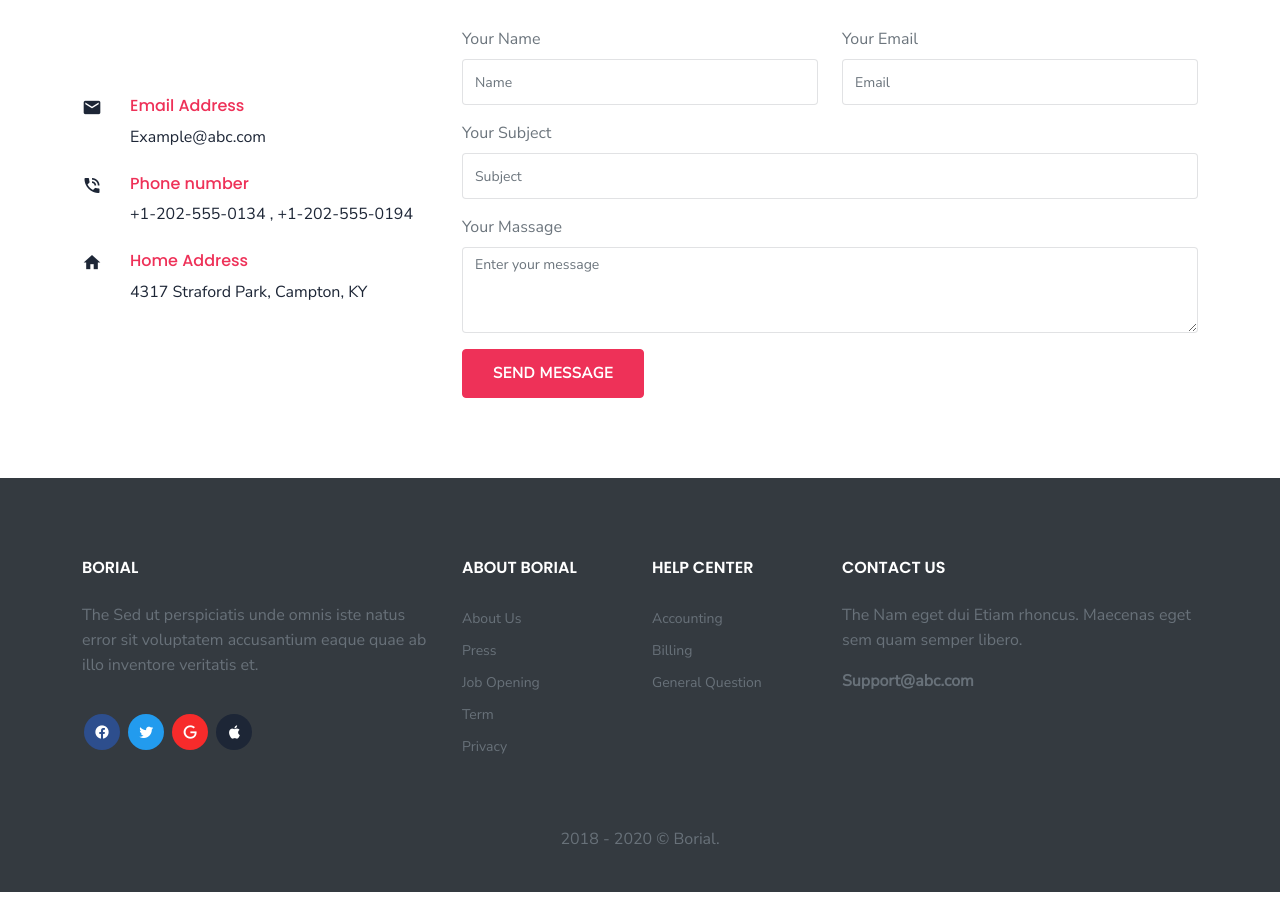
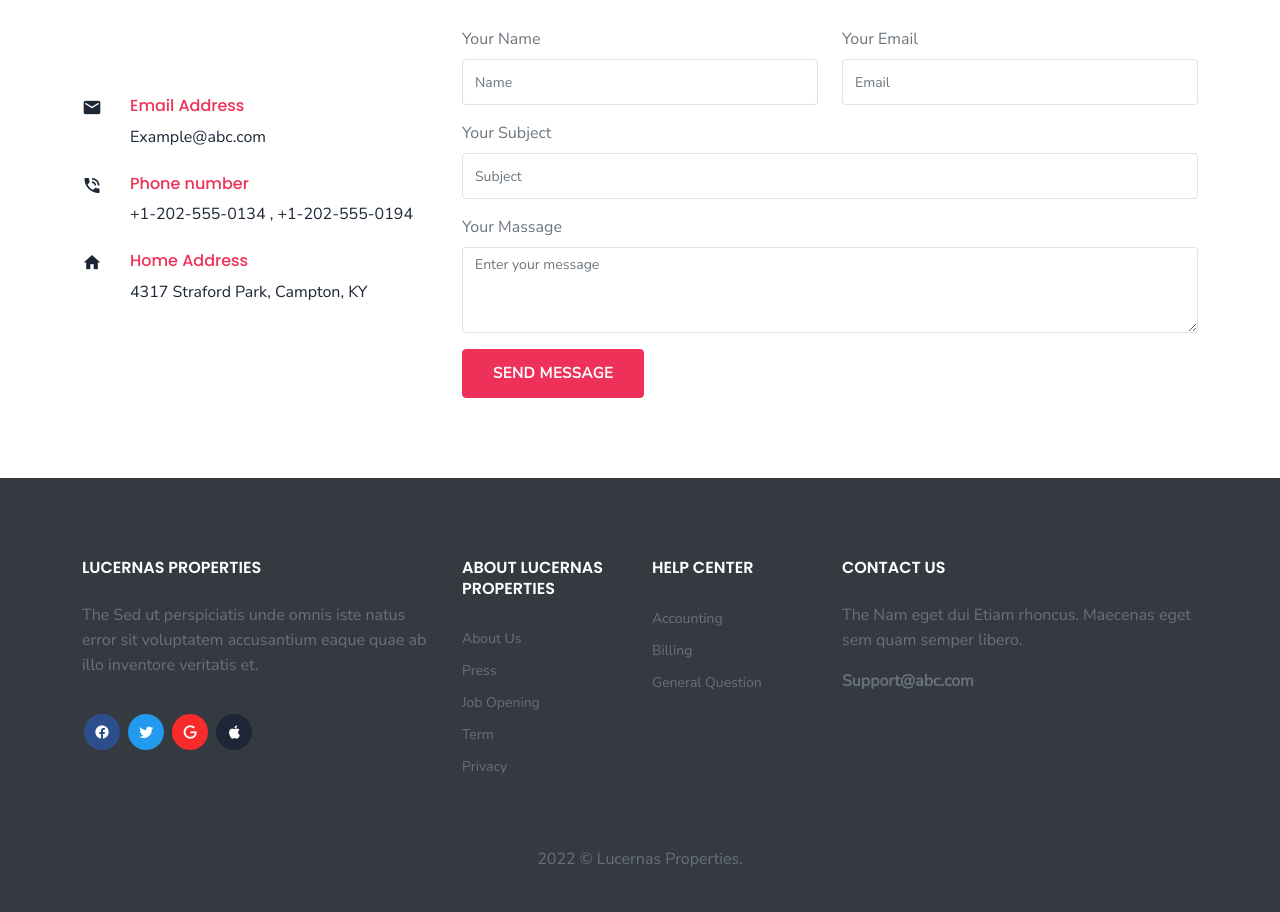
Before and after one commit to marklcrns/lucernas-properties, a website: page index.html in a window 1280 px wide. Shown: the part 4996-5908 px from the top of the page. Drawn offline with Linux system fonts and the light colour scheme.

Commit message:
refactor(index): Update footer

```diff
--- a/index.html
+++ b/index.html
@@ -937,7 +937,7 @@
         <div class="row">
           <div class="col-lg-4">
             <div class="footer-menu">
-              <h5 class="mb-4 text-uppercase">Borial</h5>
+              <h5 class="mb-4 text-uppercase">Lucernas Properties</h5>
               <p>The Sed ut perspiciatis unde omnis iste natus error sit voluptatem accusantium eaque quae ab
               illo inventore veritatis et.</p>
               <div class="text-white">
@@ -951,7 +951,7 @@
 
           <div class="col-lg-2">
             <div class="footer-menu">
-              <h5 class="mb-4 text-uppercase">About Borial</h5>
+              <h5 class="mb-4 text-uppercase">About Lucernas Properties</h5>
               <ul class="text-muted list-unstyled">
                 <li><a href="#">About Us</a></li>
                 <li><a href="#">Press</a></li>
@@ -985,7 +985,7 @@
         <div class="row">
           <div class="col-lg-12">
             <div class="text-center mt-5">
-              <p class="mb-0">2018 - 2020 © Borial.</p>
+              <p class="mb-0">2022 © Lucernas Properties.</p>
 
             </div>
           </div>
```
